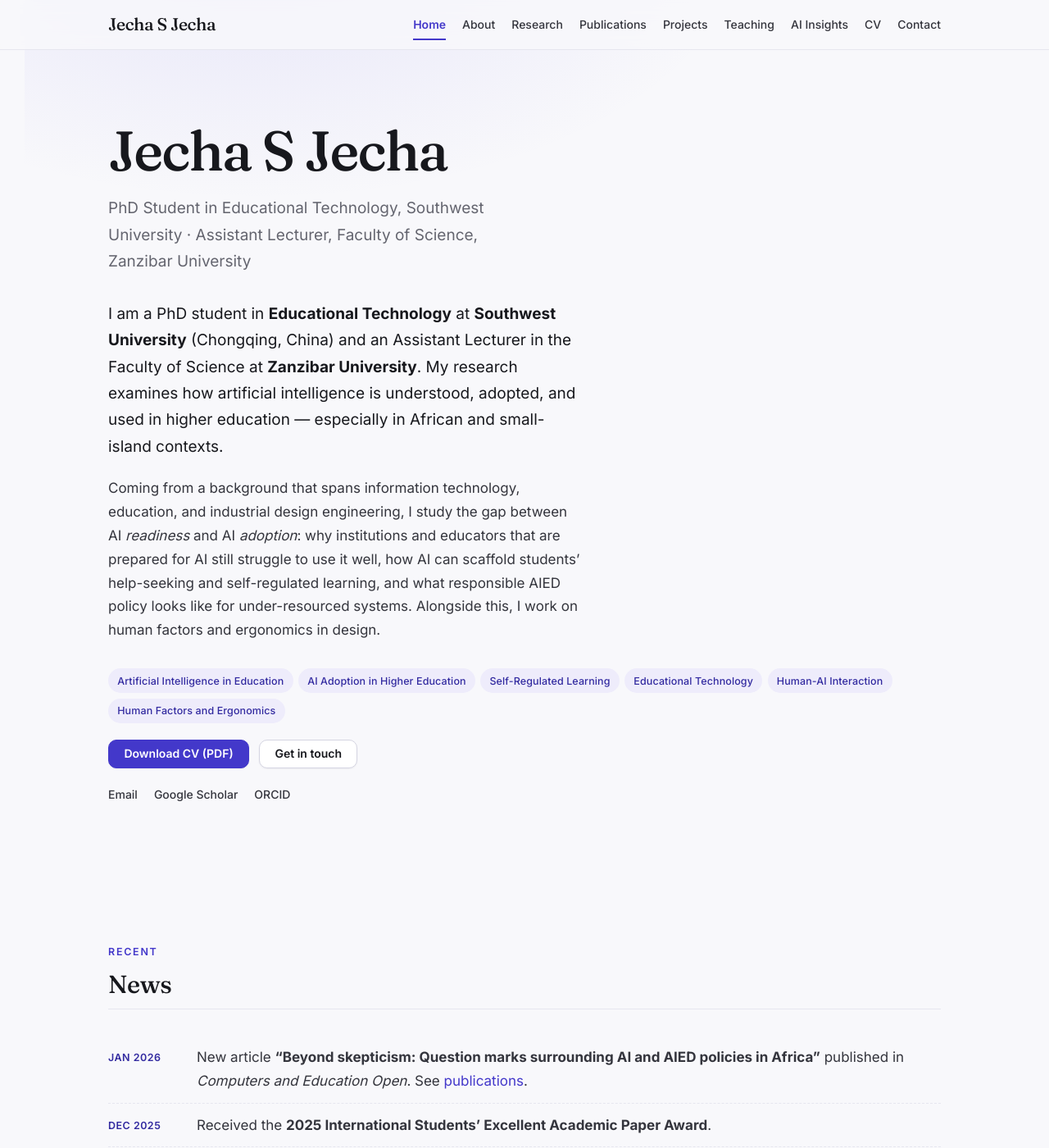
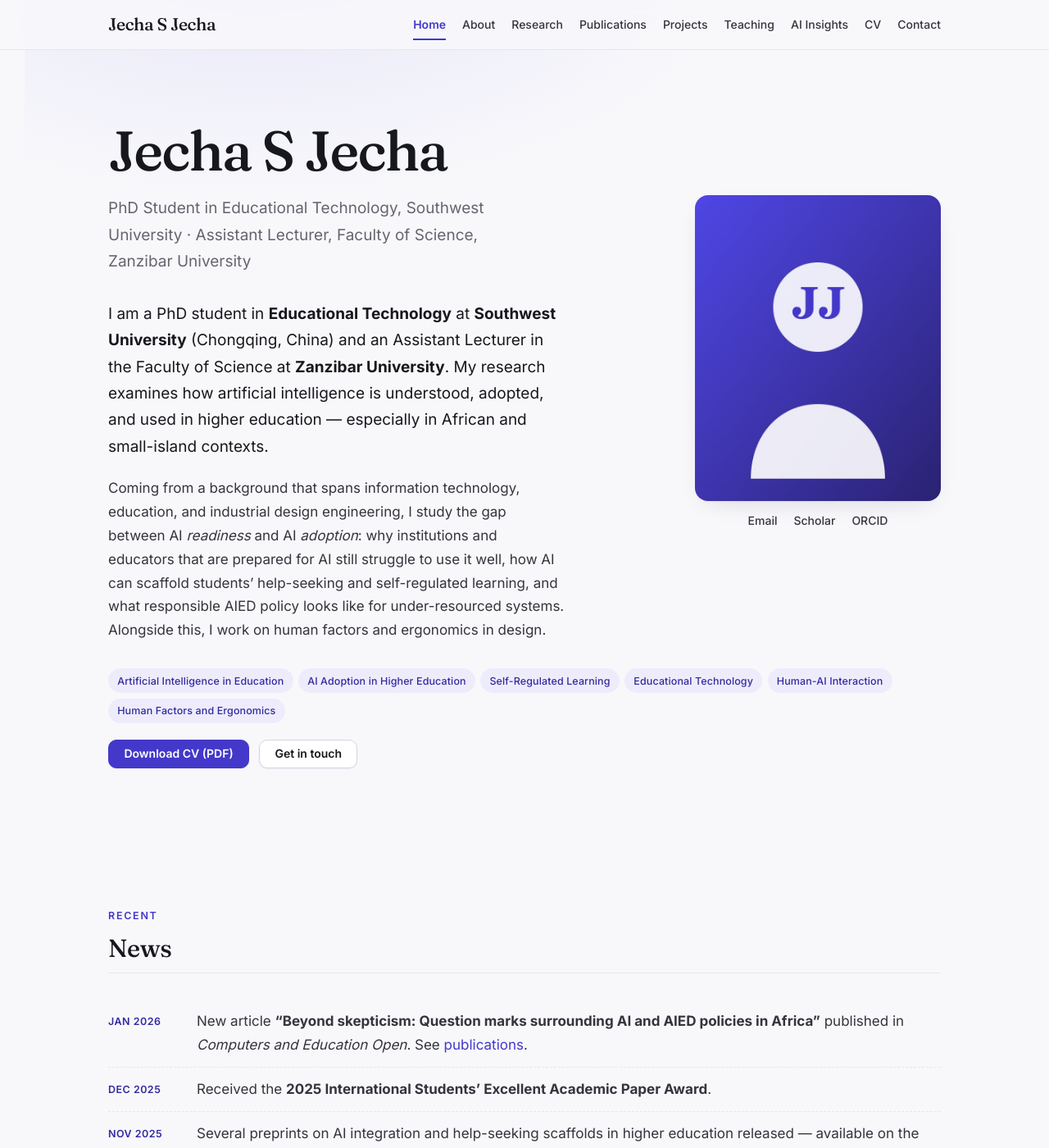
Before and after one commit to jechajecha92-tech/goalpath-site, a Jekyll site: the page built from index.md, in a window 1280 px wide and 1400 px high. Shown: the whole window at 82% size. Built offline with Jekyll 4.4.1, drawn with Linux system fonts in a browser that asks for light colours; some of the changed text lies outside the part shown.

Commit message:
Home: al-folio-style profile layout; simplify footer
- Add a floated profile photo card on the home hero (photo + Email/
  Scholar/ORCID links) with the intro text wrapping alongside, matching
  the requested al-folio look; stacks and centers on mobile.
- Wire the photo via author.photo config; ships a placeholder portrait to
  be replaced with a real photo.
- Footer: keep only name, year, and copyright (drop 'Built with Jekyll'
  and RSS).

Co-Authored-By: Claude Fable 5 <noreply@anthropic.com>

```diff
--- a/_config.yml
+++ b/_config.yml
@@ -13,6 +13,7 @@ timezone: Asia/Shanghai
 # Author profile (used across layouts, SEO, and structured data)
 author:
   name: Jecha S Jecha
+  photo: /assets/images/profile.jpg      # replace with a real portrait
   email: jecha@zanvarsity.ac.tz          # institutional (primary)
   email_personal: jechasulieman@gmail.com
   wechat: Jecha_Jecha
--- a/_includes/footer.html
+++ b/_includes/footer.html
@@ -10,9 +10,7 @@
     </div>
     {% include profile-links.html context="footer" %}
     <p class="site-footer__copyright">
-      &copy; {{ site.time | date: "%Y" }} {{ site.author.name }}.
-      Built with <a href="https://jekyllrb.com/">Jekyll</a>.
-      <a href="{{ '/feed.xml' | relative_url }}">RSS</a>
+      &copy; {{ site.time | date: "%Y" }} {{ site.author.name }}. All rights reserved.
     </p>
   </div>
 </footer>
--- a/_layouts/home.html
+++ b/_layouts/home.html
@@ -5,6 +5,18 @@ layout: default
 
   <section class="hero">
     <h1 class="hero__name">{{ site.author.name }}</h1>
+
+    {%- if site.author.photo %}
+    <figure class="profile-card">
+      <img class="profile-card__img" src="{{ site.author.photo | relative_url }}" alt="Portrait of {{ site.author.name }}" width="300" height="373">
+      <figcaption class="profile-card__links">
+        <a href="mailto:{{ site.author.email }}">Email</a>
+        <a href="{{ site.author.google_scholar }}" rel="me noopener">Scholar</a>
+        <a href="{{ site.author.orcid }}" rel="me noopener">ORCID</a>
+      </figcaption>
+    </figure>
+    {%- endif %}
+
     <p class="hero__positions">
       {%- for pos in site.author.positions -%}
       {{ pos.title }}, {{ pos.institution }}{% unless forloop.last %} &middot; {% endunless %}
@@ -23,7 +35,6 @@ layout: default
       <a class="button button--primary" href="{{ '/assets/files/jecha-s-jecha-cv.pdf' | relative_url }}" download>Download CV (PDF)</a>
       <a class="button" href="{{ '/contact/' | relative_url }}">Get in touch</a>
     </div>
-    {% include profile-links.html %}
   </section>
 
   {%- if site.data.news %}
--- a/_sass/_components.scss
+++ b/_sass/_components.scss
@@ -306,7 +306,7 @@
   }
 }
 
-// Home hero
+// Home hero — al-folio-style intro with a floated profile photo
 .hero {
   position: relative;
   margin-bottom: $space-2xl;
@@ -322,6 +322,13 @@
     pointer-events: none;
   }
 
+  // clear the floated profile card
+  &::after {
+    content: "";
+    display: block;
+    clear: both;
+  }
+
   &__name {
     font-size: $font-size-hero;
     font-weight: 500;
@@ -334,11 +341,11 @@
     font-size: $font-size-lg;
     color: $color-text-muted;
     margin-bottom: $space-lg;
-    max-width: 44ch;
+    max-width: 42ch;
   }
 
   &__statement {
-    max-width: 54ch;
+    max-width: 52ch;
     margin-bottom: $space-lg;
   }
 
@@ -347,6 +354,51 @@
     flex-wrap: wrap;
     gap: $space-sm;
     margin-bottom: $space-md;
+    clear: both;
+  }
+}
+
+// Profile photo card (floated right within the hero)
+.profile-card {
+  float: right;
+  width: 300px;
+  max-width: 42%;
+  margin: 0 0 $space-md $space-xl;
+
+  &__img {
+    display: block;
+    width: 100%;
+    height: auto;
+    aspect-ratio: 300 / 373;
+    object-fit: cover;
+    border-radius: $radius-lg;
+    box-shadow: $shadow;
+    background: $color-surface-2;
+  }
+
+  &__links {
+    display: flex;
+    flex-wrap: wrap;
+    justify-content: center;
+    gap: $space-2xs $space-md;
+    margin-top: $space-sm;
+    font-size: $font-size-sm;
+    font-weight: 500;
+
+    a {
+      color: $color-text;
+
+      &:hover { color: $color-accent; }
+    }
+  }
+}
+
+@media (max-width: 34rem) {
+  .profile-card {
+    float: none;
+    width: 220px;
+    max-width: 66%;
+    margin: 0 auto $space-lg;
   }
 }
 
```
Also changed, not shown: assets/images/profile.jpg (added), 1 other file.
